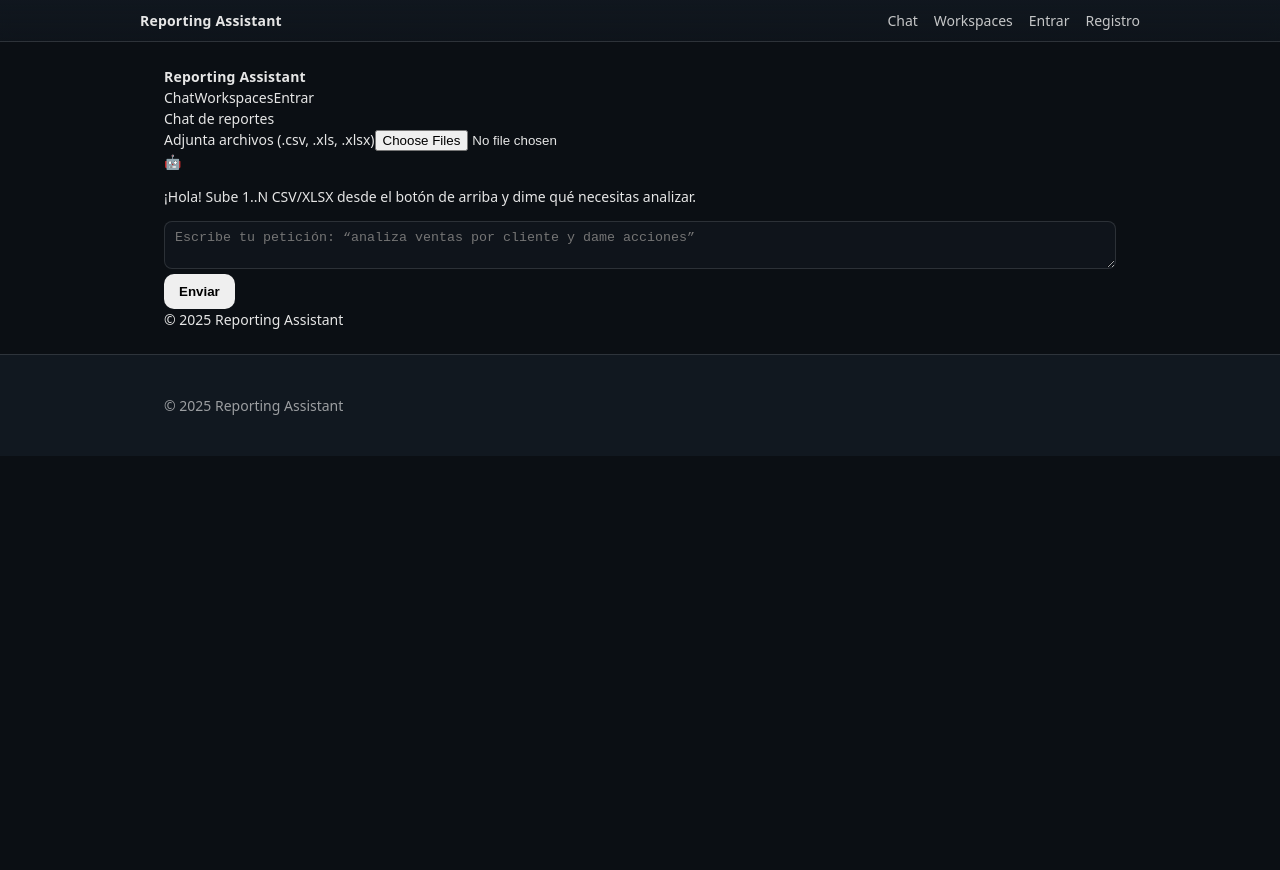
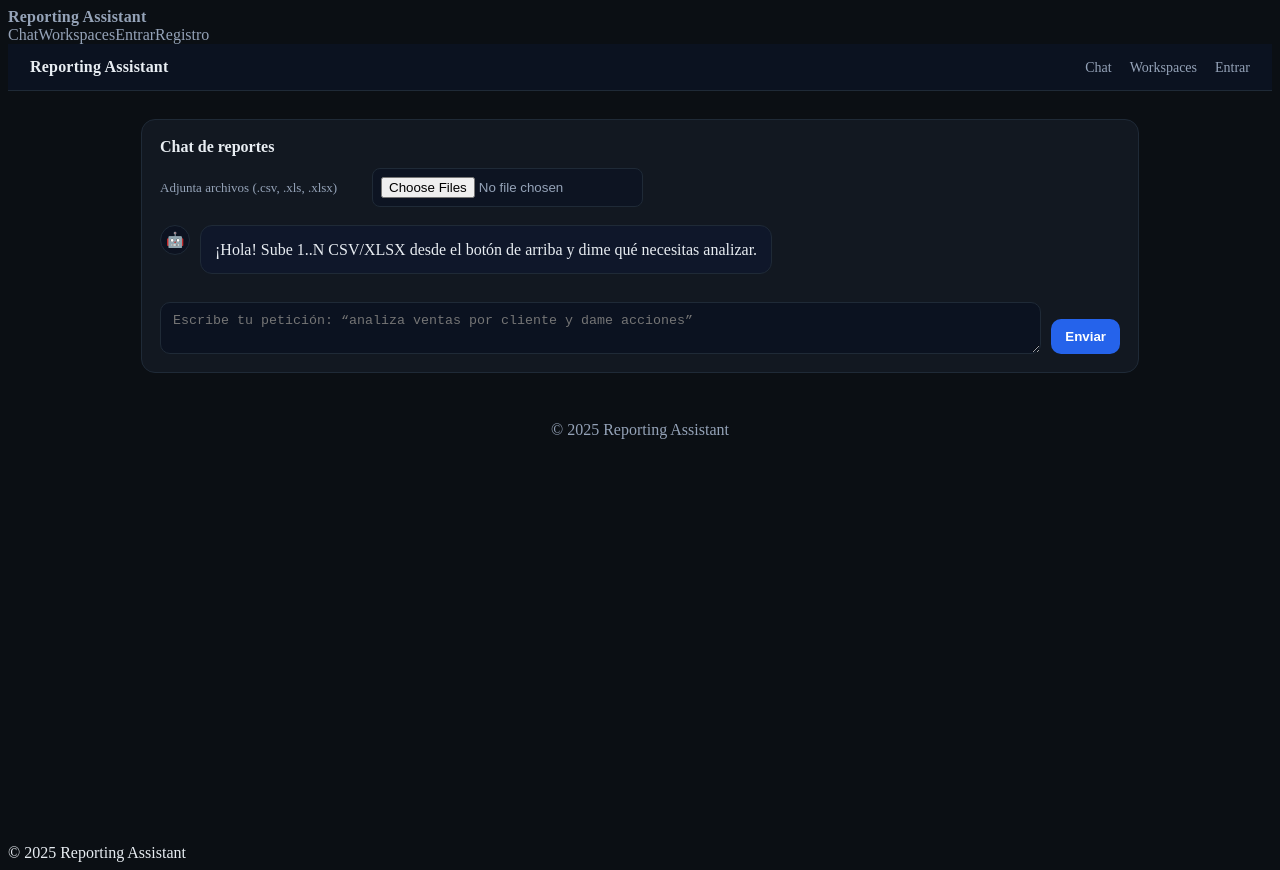
Before and after one commit to dsala1/reporting-assistant-starter, a Next.js app: page /chat in a window 1280 px wide. Before the commit the page ends 800 px from the top, so only its background shows below. Built offline with nearby package versions, Linux system fonts and the light colour scheme.

Commit message:
Update globals.css

```diff
--- a/app/globals.css
+++ b/app/globals.css
@@ -1,119 +1,80 @@
-/* ====== Base ====== */
-:root{
+/* === Chat UI minimal, dark-friendly === */
+
+:root {
   --bg: #0b0f14;
-  --panel: #111820;
-  --panel-2: #0f141b;
-  --border: rgba(255,255,255,.12);
-  --text: #e6e6e6;
-  --muted: rgba(230,230,230,.65);
-  --brand: #3a8bff;
-  --brand-2: #2f74d3;
-  --ok: #38d39f;
-  --danger: #ff6b6b;
+  --panel: #121821;
+  --text: #e8edf2;
+  --muted: #95a3b8;
+  --primary: #2563eb;
+  --bubble-user: #1e293b;
+  --bubble-assistant: #0f172a;
+  --chip: #1f2937;
+  --border: #1f2a37;
 }
 
-* { box-sizing: border-box; }
-html, body { height: 100%; }
-body.app {
-  margin: 0;
+html, body {
   background: var(--bg);
   color: var(--text);
-  font: 14px/1.5 system-ui, -apple-system, Segoe UI, Roboto, Helvetica, Arial, "Apple Color Emoji","Segoe UI Emoji";
 }
 
-a { color: var(--text); text-decoration: none; }
-a:hover { opacity: .85; }
+a { color: var(--muted); text-decoration: none; }
+a:hover { color: var(--text); }
 
-/* ====== Layout ====== */
-.container { max-width: 1000px; margin: 0 auto; padding: 24px; }
+.chat-shell { min-height: 100vh; display: flex; flex-direction: column; }
 
-.navbar {
-  position: sticky; top: 0; z-index: 10;
-  background: linear-gradient(to bottom, rgba(17,24,32,.9), rgba(17,24,32,.6));
-  backdrop-filter: blur(6px);
-  border-bottom: 1px solid var(--border);
+.chat-topbar {
+  display:flex; align-items:center; justify-content:space-between;
+  padding: 14px 22px; background: #0b1220; border-bottom: 1px solid var(--border);
+  position: sticky; top: 0; z-index: 30;
 }
-.nav-inner { display:flex; align-items:center; justify-content:space-between; padding: 10px 0; }
-.brand { font-weight: 800; letter-spacing:.2px; }
+.brand { font-weight: 700; letter-spacing: .2px; }
+.nav a { margin-left:18px; font-size:14px; }
 
-.links { display:flex; gap: 16px; }
-.links a { opacity:.85; }
-.links a:hover { opacity:1; }
+.chat-main { display:flex; justify-content:center; padding: 28px 16px; }
+.panel { width: 100%; max-width: 960px; background: var(--panel); border: 1px solid var(--border); border-radius: 14px; padding: 18px; }
+.panel-title { font-weight: 700; margin-bottom: 12px; }
 
-.footer {
-  border-top: 1px solid var(--border);
-  background: var(--panel);
-  padding: 16px 0;
-  color: var(--muted);
+.attachments .row { display:flex; align-items:center; gap: 12px; }
+.attachments .label { font-size: 13px; color: var(--muted); min-width: 200px; }
+.attachments input[type="file"] { background: #0d1422; border: 1px solid var(--border); padding: 8px; border-radius: 8px; color: var(--muted); }
+.chips { margin-top: 10px; display:flex; flex-wrap:wrap; gap: 8px; }
+.chip { background: var(--chip); color: var(--text); border: 1px solid var(--border); padding: 6px 10px; border-radius: 999px; font-size: 12px; }
+
+.messages { margin-top: 18px; display:flex; flex-direction:column; gap: 14px; max-height: 56vh; overflow-y: auto; padding-right: 6px; }
+.bubble { display:flex; gap: 10px; }
+.bubble .avatar { width: 28px; height: 28px; display:flex; align-items:center; justify-content:center; background:#0c1220; border:1px solid var(--border); border-radius: 50%; font-size: 15px; }
+.bubble .content { background: var(--bubble-assistant); border: 1px solid var(--border); border-radius: 12px; padding: 12px 14px; max-width: 78ch; line-height: 1.45; }
+.bubble.user .content { background: var(--bubble-user); }
+.bubble .content p { margin: 0 0 8px; }
+.bubble .content p:last-child { margin-bottom: 0; }
+
+/* Markdown tables bonitas */
+.bubble .content table { border-collapse: collapse; width: 100%; font-size: 14px; }
+.bubble .content th, .bubble .content td { border: 1px solid var(--border); padding: 6px 8px; text-align: left; }
+.bubble .content thead th { background: #0d1524; }
+
+/* typing indicator */
+.typing .dot {
+  display:inline-block; width:8px; height:8px; margin-right:5px; border-radius:50%;
+  background: var(--muted); animation: bounce 1s infinite ease-in-out;
+}
+.typing .dot:nth-child(2){ animation-delay: .1s; }
+.typing .dot:nth-child(3){ animation-delay: .2s; }
+
+@keyframes bounce {
+  0%,80%,100% { transform: scale(0.6); opacity: 0.5; }
+  40% { transform: scale(1); opacity: 1; }
 }
 
-/* ====== Cards / bloques ====== */
-.card {
-  background: var(--panel);
-  border: 1px solid var(--border);
-  border-radius: 12px;
-  padding: 16px;
+.sendbar { margin-top: 14px; display:flex; gap: 10px; align-items:flex-end; }
+.input {
+  flex:1; background:#0b1220; color:var(--text);
+  border: 1px solid var(--border); border-radius: 10px; padding: 10px 12px; resize: vertical;
 }
+.btn {
+  background: var(--primary); border: none; color: white; padding: 10px 14px;
+  border-radius: 10px; cursor: pointer; font-weight:600;
+}
+.btn:disabled { opacity: 0.6; cursor: default; }
 
-.card + .card { margin-top: 16px; }
-
-/* ====== Controles ====== */
-input[type="text"], input[type="email"], input[type="password"], textarea, select {
-  background: var(--panel-2);
-  color: var(--text);
-  border: 1px solid var(--border);
-  border-radius: 8px;
-  padding: 8px 10px;
-  width: 100%;
-  outline: none;
-}
-textarea { resize: vertical; }
-
-.checkbox-row { display:flex; align-items:center; gap:8px; margin-bottom:8px; }
-.checkbox-row small { color: var(--muted); }
-
-/* ====== Botones ====== */
-.btn {
-  display:inline-flex; align-items:center; justify-content:center;
-  border-radius: 10px;
-  border: 1px solid transparent;
-  padding: 9px 14px;
-  font-weight: 700;
-  cursor: pointer;
-  transition: .15s ease;
-}
-.btn:disabled { opacity:.6; cursor: default; }
-.btn-primary { background: var(--brand); border-color: var(--brand-2); color: white; }
-.btn-primary:hover { filter: brightness(1.05); }
-.btn-secondary { background: transparent; border-color: var(--border); color: var(--text); }
-.btn-secondary:hover { background: rgba(255,255,255,.04); }
-
-/* ====== Markdown (tablas, listas, código) ====== */
-.markdown { line-height: 1.6; font-size: .98rem; }
-.markdown h1, .markdown h2, .markdown h3 { margin: 1rem 0 .5rem; font-weight: 800; }
-.markdown p { margin: .5rem 0; }
-.markdown code {
-  background: rgba(255,255,255,.06);
-  padding: .15rem .35rem;
-  border-radius: .25rem;
-  font-family: ui-monospace, SFMono-Regular, Menlo, Monaco, Consolas, "Liberation Mono","Courier New", monospace;
-}
-.markdown pre {
-  background: rgba(255,255,255,.06);
-  padding: .75rem;
-  border-radius: .5rem;
-  overflow: auto;
-}
-.markdown table {
-  width: 100%;
-  border-collapse: collapse;
-  margin: .5rem 0 1rem;
-  font-size: .92rem;
-}
-.markdown th, .markdown td {
-  border: 1px solid var(--border);
-  padding: .5rem .6rem;
-  text-align: left;
-}
-.markdown th { background: rgba(255,255,255,.06); font-weight: 800; }
-.markdown ul, .markdown ol { padding-left: 1.2rem; }
+.chat-footer { text-align:center; color: var(--muted); padding: 20px 0; }
```
